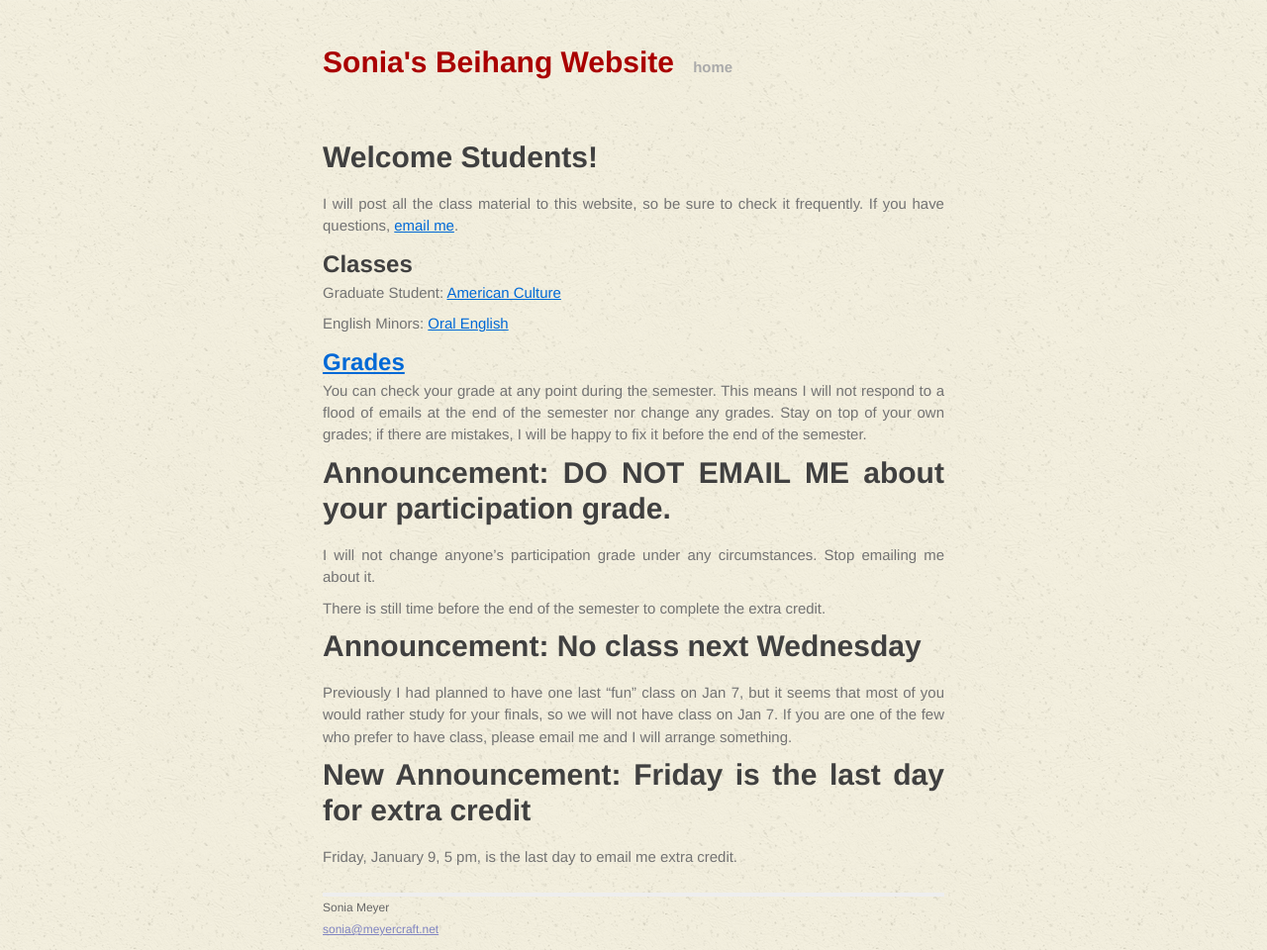
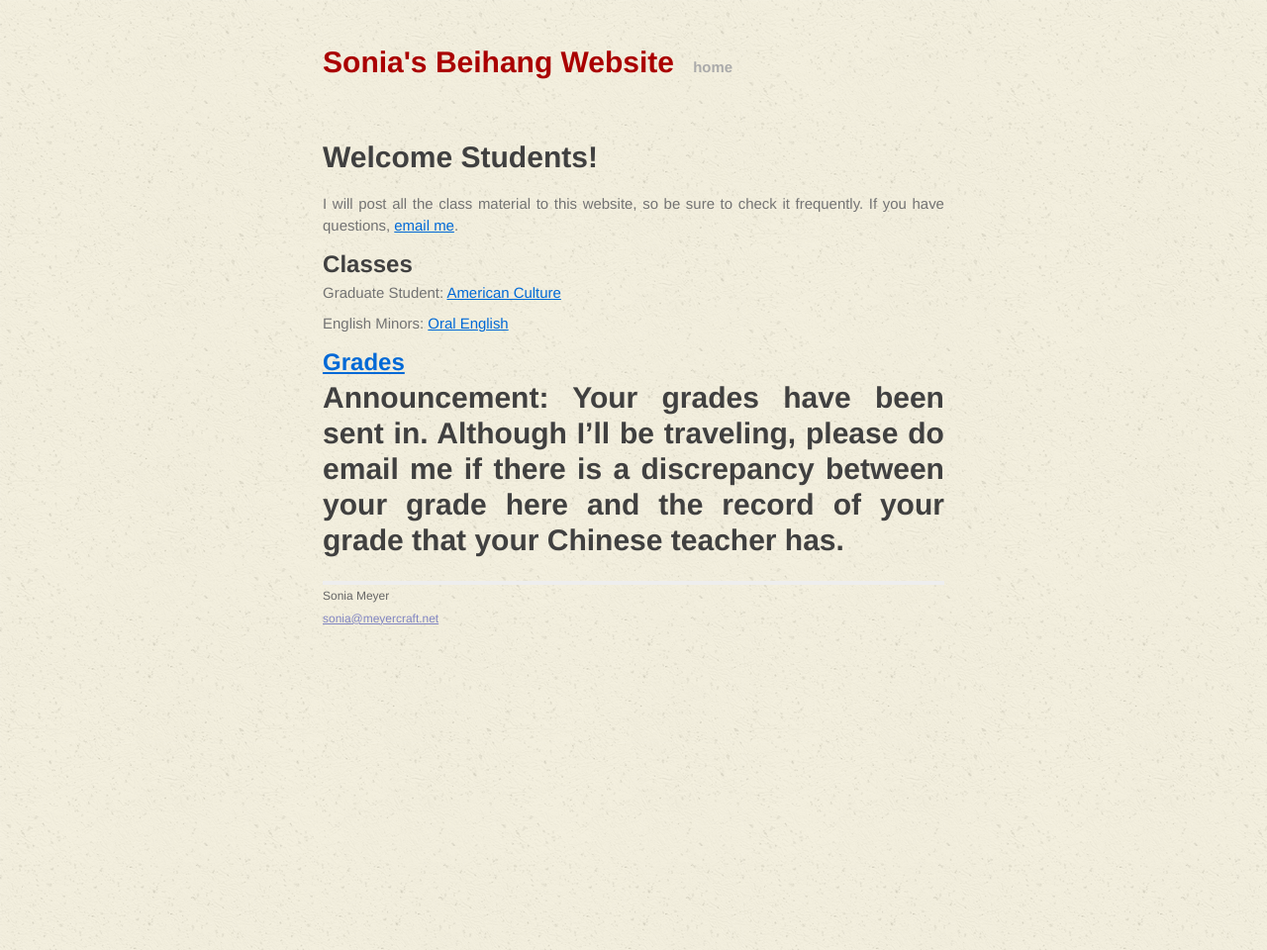
Before and after one commit to soniawmeyer/soniameyer-beihang-students-website, a Jekyll site: the page built from index.md, in a window 1280 px wide. Shown: the whole page at 99% size. Built offline with Jekyll 4.4.1, drawn with Linux system fonts in a browser that asks for light colours.

Commit message:
Update index.md
Final grades announcement

```diff
--- a/index.md
+++ b/index.md
@@ -14,16 +14,5 @@ Graduate Student: [American Culture](/classes/americanculture.html)
 English Minors: [Oral English](/classes/oralenglish.html)
 
 ##[Grades](gradesform/form/form.html)
-You can check your grade at any point during the semester. This means I will not respond to a flood of emails at the end of the semester nor change any grades. Stay on top of your own grades; if there are mistakes, I will be happy to fix it before the end of the semester.
 
-#Announcement: DO NOT EMAIL ME about your participation grade.
-
-I will not change anyone's participation grade under any circumstances. Stop emailing me about it.
-
-There is still time before the end of the semester to complete the extra credit.
-
-#Announcement: No class next Wednesday
-Previously I had planned to have one last "fun" class on Jan 7, but it seems that most of you would rather study for your finals, so we will not have class on Jan 7. If you are one of the few who prefer to have class, please email me and I will arrange something.
-
-#New Announcement: Friday is the last day for extra credit
-Friday, January 9, 5 pm, is the last day to email me extra credit.
+#Announcement: Your grades have been sent in. Although I'll be traveling, please do email me if there is a discrepancy between your grade here and the record of your grade that your Chinese teacher has.
```
